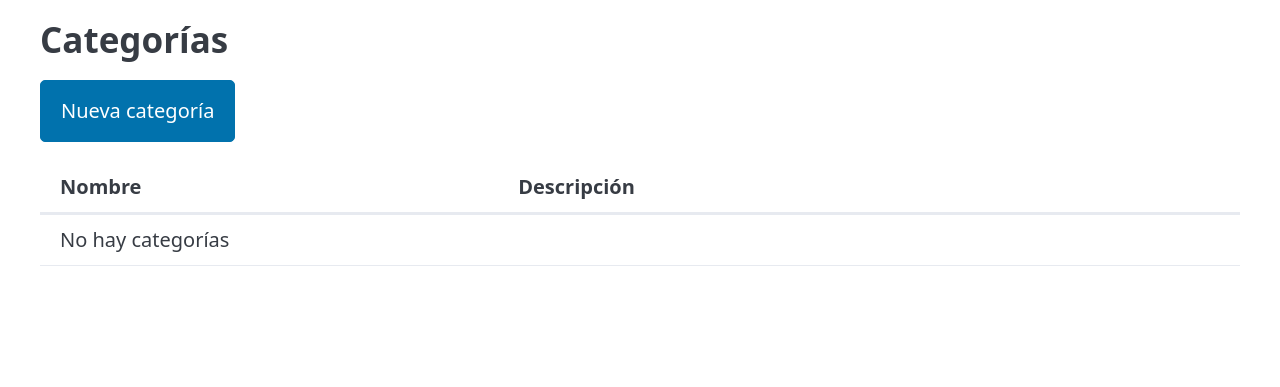
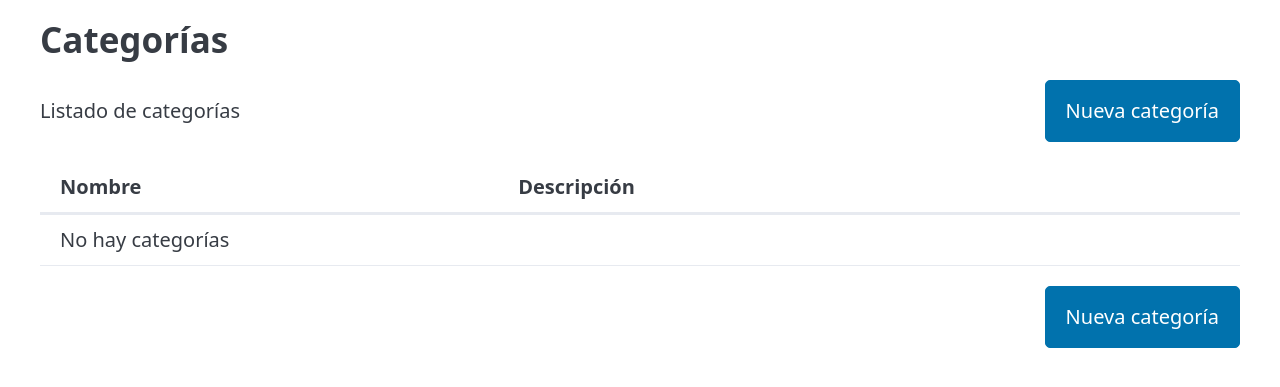
Before and after one commit to danielantonio-driod/m7_evaluacion_modulo, a Django app: page /categorias/ in a window 1280 px wide. Shown: the part 70-457 px from the top of the page. Run offline with Django 5.2, Linux system fonts and the light colour scheme; data that the repository does not hold is empty; some libraries are stand-ins or nearby versions.

Commit message:
review templates

```diff
--- a/templates/categorias/lista.html
+++ b/templates/categorias/lista.html
@@ -2,7 +2,10 @@
 {% block title %}Categorías{% endblock %}
 {% block content %}
   <h2>Categorías</h2>
-  <p><a role="button" href="{% url 'categorias_crear' %}">Nueva categoría</a></p>
+  <p style="display:flex; justify-content: space-between; align-items:center; gap:1rem;">
+    <span>Listado de categorías</span>
+    <a role="button" href="{% url 'categorias_crear' %}">Nueva categoría</a>
+  </p>
   <table>
     <thead>
       <tr><th>Nombre</th><th>Descripción</th><th></th></tr>
@@ -22,4 +25,7 @@
       {% endfor %}
     </tbody>
   </table>
+  <p style="margin-top:1rem; text-align:right;">
+    <a role="button" href="{% url 'categorias_crear' %}">Nueva categoría</a>
+  </p>
 {% endblock %}
--- a/templates/etiquetas/lista.html
+++ b/templates/etiquetas/lista.html
@@ -21,4 +21,8 @@
       {% endfor %}
     </tbody>
   </table>
+  <p style="margin-top:1rem; display:flex; justify-content:space-between; align-items:center;">
+    <a role="button" href="{% url 'etiquetas_crear' %}">Nueva etiqueta</a>
+    <a href="/admin/" class="secondary">Ir a Django admin</a>
+  </p>
 {% endblock %}
```
